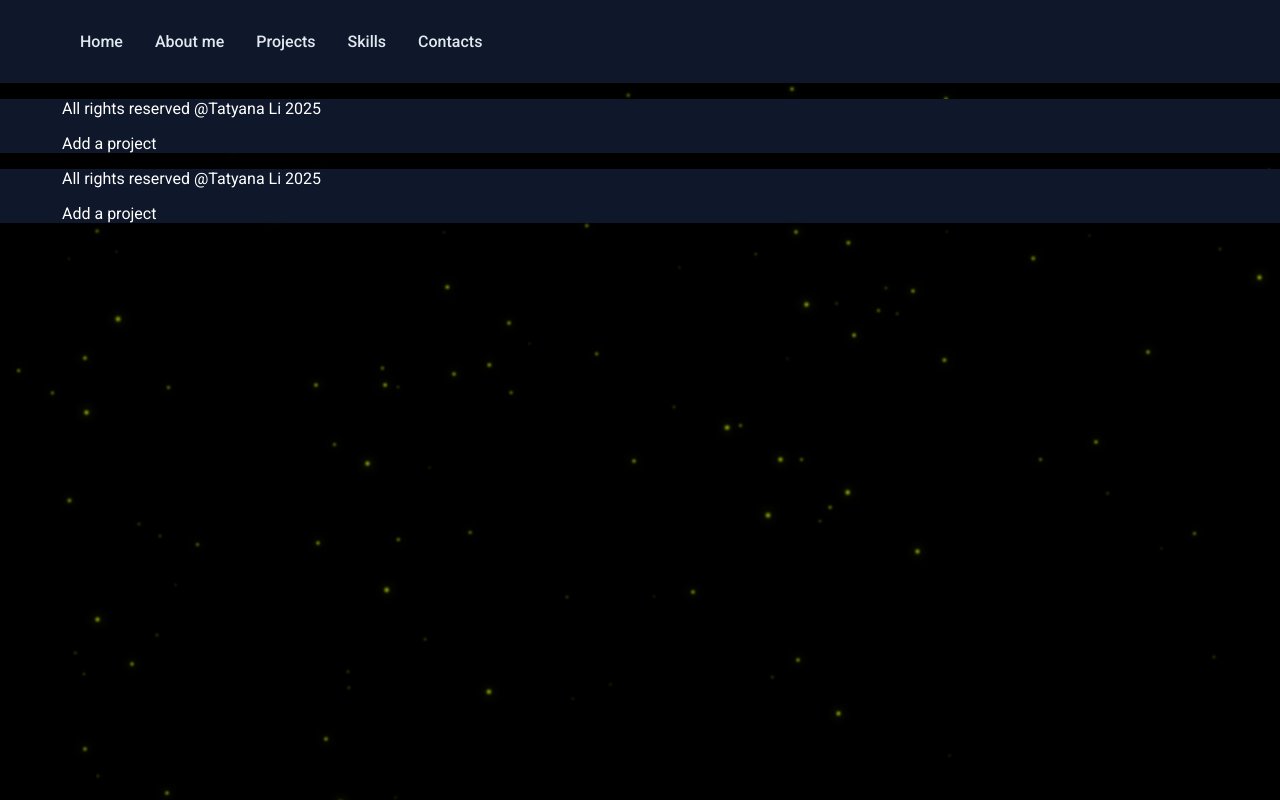
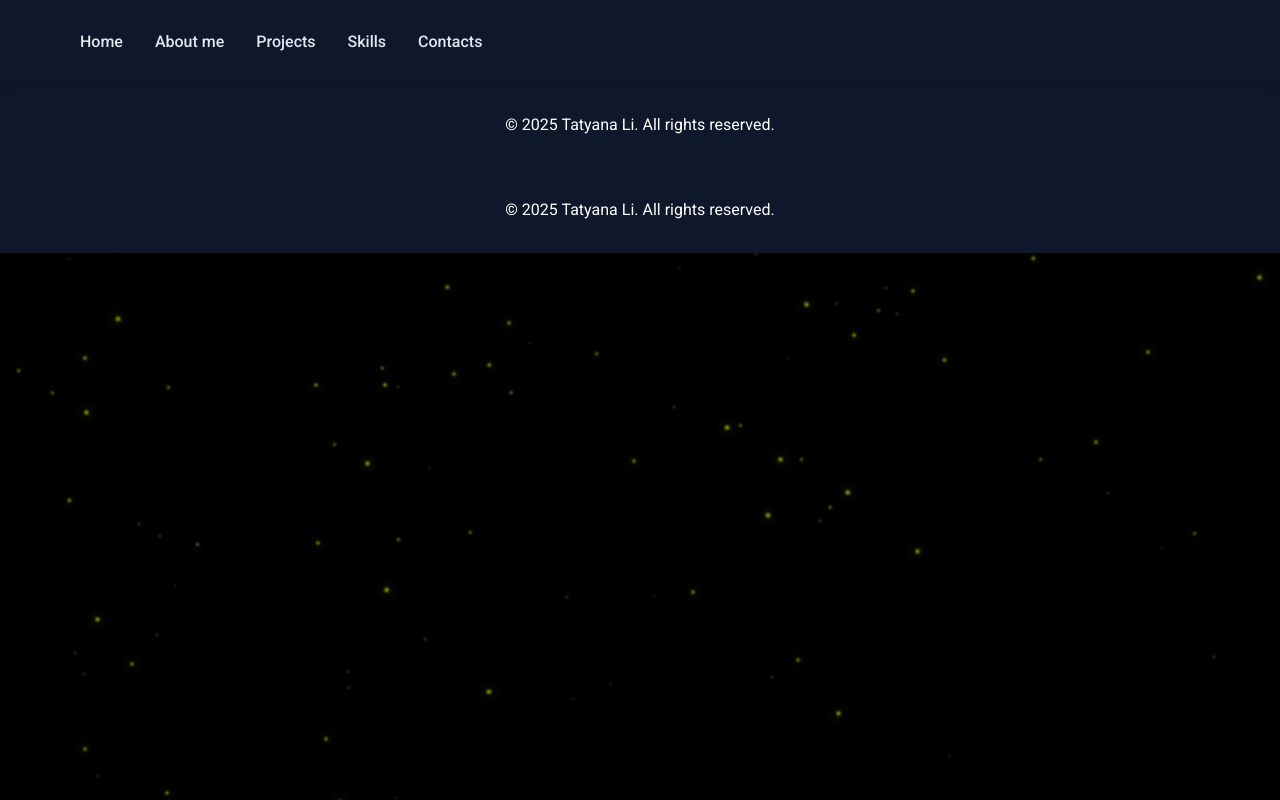
Before and after one commit to tanushikxd/data_presentation, a Vue app: page /footer in a window 1280 px wide. Built offline with nearby package versions, Linux system fonts and the light colour scheme.

Commit message:
footer styles changed, not finished footer

```diff
--- a/src/assets/css/footer.scss
+++ b/src/assets/css/footer.scss
@@ -1,4 +1,14 @@
-.footer{
-    background: #0f172a;
-      color: #fff;
+.footer {
+  background: #0f172a;
+  color: #fff;
+  display: flex;
+  justify-content: center;
+  align-items: center;
+  &_wrap {
+  }
 }
+.container {
+  max-width: 1200px;
+  margin: 0 auto;
+  padding: 1rem 2rem;
+}
--- a/src/modules/footer/Footer-component.vue
+++ b/src/modules/footer/Footer-component.vue
@@ -2,15 +2,7 @@
   <footer class="footer">
     <div class="container">
       <div class="footer_wrap">
-        <li class="footer_wrap-items">
-          <ul class="footer_wrap-items_item">
-            All rights reserved @Tatyana Li 2025
-          </ul>
-          <ul class="footer_wrap-items_item">
-            Add a project
-          </ul>
-          <!-- <ul class="footer_wrap-items_item"></ul> -->
-        </li>
+        <p class="footer_wrap-text">© 2025 Tatyana Li. All rights reserved.</p>
       </div>
     </div>
   </footer>
```
